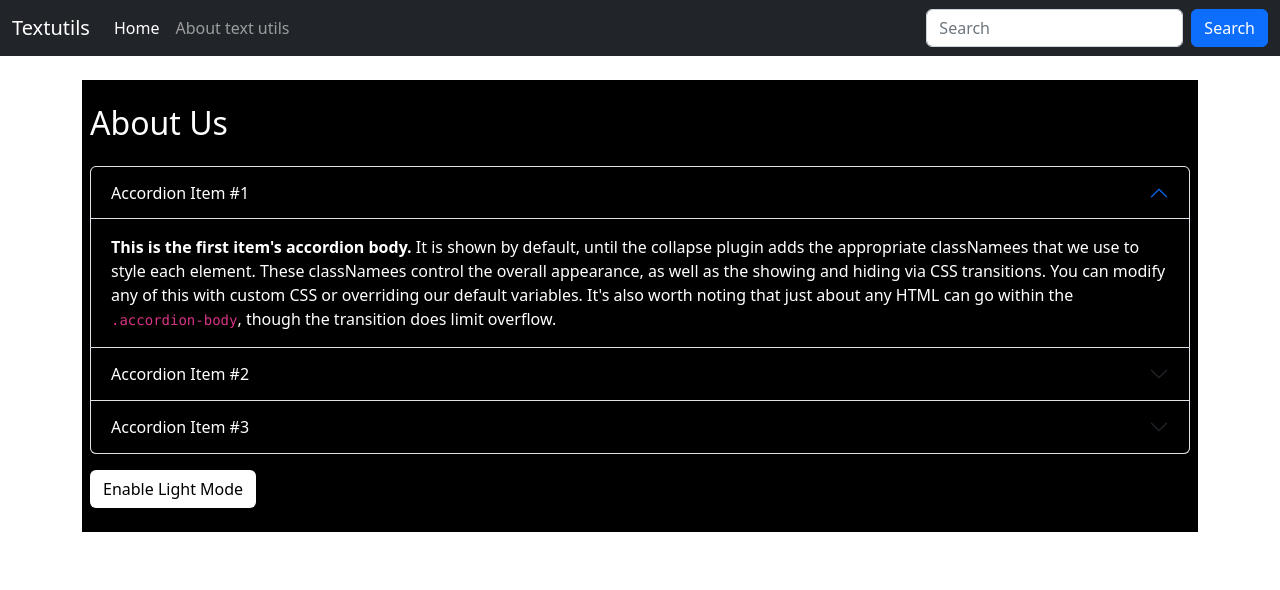
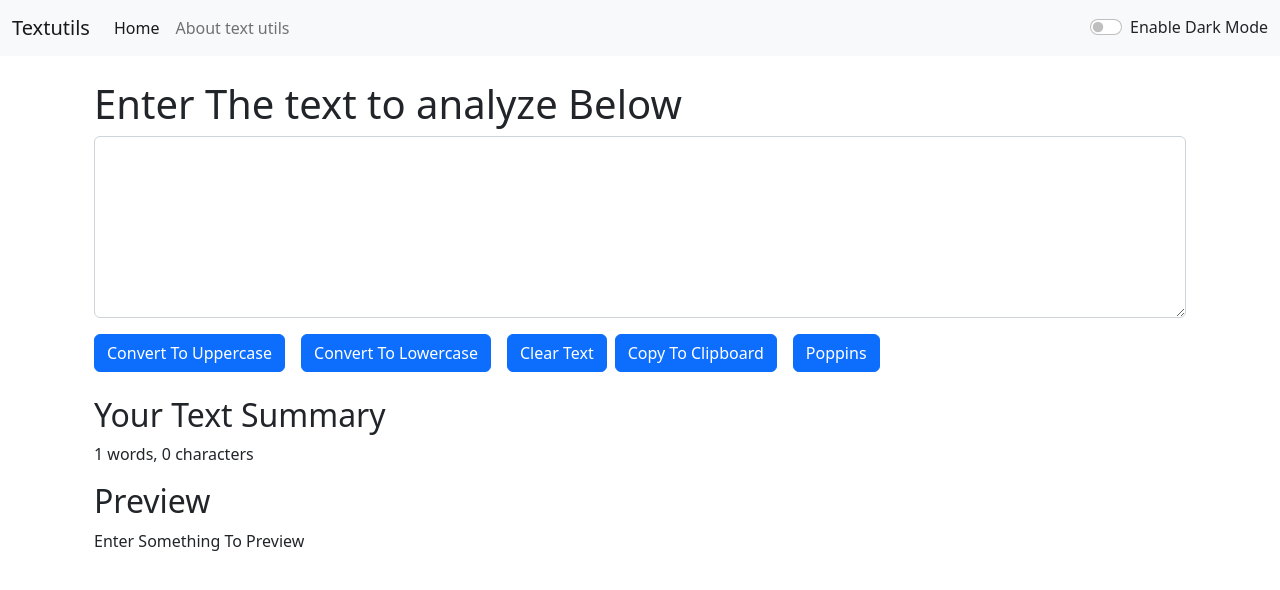
Before and after one commit to uzair354123/reactjs_course, a React (Create React App) app: page / in a window 1280 px wide. Shown: the top 590 px of the page. Built offline with nearby package versions, Linux system fonts and the light colour scheme.

Commit message:
Added Dark/Light Mode

```diff
--- a/src/App.css
+++ b/src/App.css
@@ -39,3 +39,6 @@
 .blank{
   color: rgb(4, 255, 100);
 }
+.br-4{
+  border-radius: 4px;
+}
--- a/src/App.js
+++ b/src/App.js
@@ -2,15 +2,37 @@ import "./App.css";
 import Navbar from "./components/Navbar";
 import TextForm from "./components/TextForm";
 import About from "./components/About";
+import React, { useState } from "react";
 
 function App() {
+  const [mode, setMode] = useState("light"); // whether dark mode is enabled or not
+  const [modeText, setModeText] = useState("Dark");
+  const toggleMode = () => {
+    if (mode === "light") {
+      setMode("dark");
+      setModeText("Light");
+      document.body.style.backgroundColor = "black";
+      document.body.style.color = "white";
+    } else {
+      setMode("light");
+      setModeText("Dark");
+      document.body.style.backgroundColor = "white";
+      document.body.style.color = "black";
+    }
+  };
   return (
     <>
       {/* <Navbar /> */}
-      <Navbar title="Textutils" aboutText="About text utils" />
+      <Navbar
+        title="Textutils"
+        aboutText="About text utils"
+        mode={mode}
+        toggleMode={toggleMode}
+        modeText={modeText}
+      />
       <div className="container mt-4">
-        {/* <TextForm heading="Enter The text to analyze Below" /> */}
-        <About />
+        <TextForm heading="Enter The text to analyze Below" mode={mode} />
+        {/* <About /> */}
       </div>
     </>
   );
--- a/src/components/About.js
+++ b/src/components/About.js
@@ -5,6 +5,7 @@ export default function About() {
     color: "white",
     backgroundColor: "black",
   });
+
   const [btnColor, setBtnColor] = useState({
     backgroundColor: "white",
     color: "black",
@@ -34,7 +35,7 @@ export default function About() {
     }
   };
   return (
-    <div className="container px-2 pt-4 py-4" style={myStyle}>
+    <div className="container br-4 px-2 pt-4 py-4" style={myStyle}>
       <h2>About Us</h2>
       <div className="accordion mt-4" id="accordionExample">
         <div className="accordion-item">
--- a/src/components/Navbar.js
+++ b/src/components/Navbar.js
@@ -2,7 +2,9 @@ import React from "react";
 import PropTypes from "prop-types";
 export default function Navbar(props) {
   return (
-    <nav className="navbar navbar-expand-lg navbar-dark bg-dark">
+    <nav
+      className={`navbar navbar-expand-lg navbar-${props.mode} bg-${props.mode}`}
+    >
       <div className="container-fluid">
         <a className="navbar-brand" href="/">
           {props.title}
@@ -31,7 +33,7 @@ export default function Navbar(props) {
               </a>
             </li>
           </ul>
-          <form className="d-flex" role="search">
+          {/* <form className="d-flex" role="search">
             <input
               className="form-control me-2"
               type="search"
@@ -41,7 +43,24 @@ export default function Navbar(props) {
             <button className="btn btn-primary" type="submit">
               Search
             </button>
-          </form>
+          </form> */}
+          <div className="form-check form-switch">
+            <input
+              className="form-check-input"
+              type="checkbox"
+              role="switch"
+              id="flexSwitchCheckDefault"
+              onClick={props.toggleMode}
+            />
+            <label
+              className={`text-${
+                props.mode === "light" ? "dark" : "light"
+              } form-check-label`}
+              htmlFor="flexSwitchCheckDefault"
+            >
+              Enable {props.modeText} Mode
+            </label>
+          </div>
         </div>
       </div>
     </nav>
--- a/src/components/TextForm.js
+++ b/src/components/TextForm.js
@@ -2,17 +2,18 @@ import React, { useState } from "react";
 
 export default function TextForm(props) {
   const [btnText, setBtnText] = useState("Poppins");
-  const [myFont, setFont] = useState({
+
+  const [myStyle, setStyle] = useState({
     fontFamily: "Sans-serif",
   });
   const handleFontClick = () => {
-    console.log("hello");
-
-    if (myFont.fontFamily === "Sans-serif") {
-      setFont({ fontFamily: "Poppins" });
+    if (myStyle.fontFamily === "Sans-serif") {
+      setStyle({ fontFamily: "Poppins" });
+      document.querySelector("textarea").style.fontFamily = "Poppins";
       setBtnText("Sans Serif");
     } else {
-      setFont({ fontFamily: "Sans-serif" });
+      setStyle({ fontFamily: "Sans-serif" });
+      document.querySelector("textarea").style.fontFamily = "Sans-serif";
       setBtnText("Poppins");
     }
   };
@@ -45,7 +46,10 @@ export default function TextForm(props) {
             onChange={handleChange}
             id="myText"
             rows={7}
-            style={myFont}
+            style={{
+              backgroundColor: `${props.mode === "light" ? "white" : "black"}`,
+              color: `${props.mode === "light" ? "black" : "white"}`,
+            }}
           ></textarea>
         </div>
         <button className="btn btn-primary" onClick={handleUpClick}>
@@ -69,9 +73,11 @@ export default function TextForm(props) {
         <p>
           {value.split(" ").length} words, {value.length} characters
         </p>
-        {/* <p>{value.split(" ").length * 0.008} minutes</p> */}
+        <p>
+          {value.length > 0 ? value.split(" ").length * 0.008 + " minutes" : ""}{" "}
+        </p>
         <h2>Preview</h2>
-        <p>{value}</p>
+        <p>{value.length > 0 ? value : "Enter Something To Preview"}</p>
       </div>
     </>
   );
```
